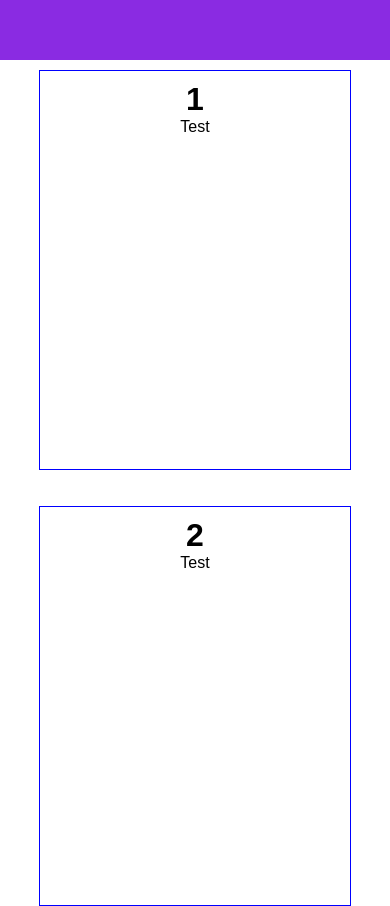
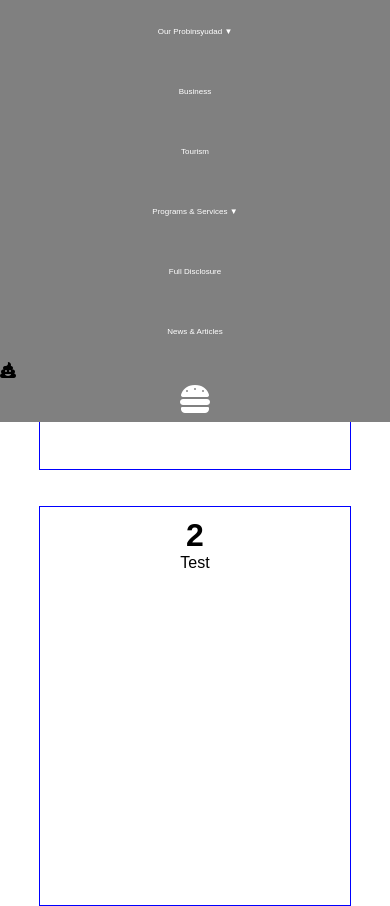
Before and after one commit to PTLabro/Article-cards, a plain HTML site: page index.html in a window 390 px wide. Shown: the top 906 px of the page. Drawn offline with Linux system fonts and the light colour scheme.

Commit message:
Savepoint

```diff
--- a/index.html
+++ b/index.html
@@ -6,11 +6,10 @@
     </head>
     <body>
         <header>
-            <div class="header-container">
+            <span class="brand">
+                <img src="images/logo.png"/>
+            </span>
                 <nav>
-                    <div class="website-title">
-                        <img src="images/logo.png"/>
-                    </div>
                     <ul>
                         <li>
                             <a href="#">Our Probinsyudad ▼</a>
@@ -30,12 +29,12 @@
                         </li>
                         <li><a href="#">Full Disclosure</a></li>
                         <li><a href="#">News & Articles</a></li>
+                        <label for="check" class="close-menu"><i class="fa-solid fa-poo"></i></label>
                     </ul>
                     <div class="burger-menu">
-                        <i class="fa-solid fa-burger"></i>
+                        <label for="check"  class="close-menu"><i class="fa-solid fa-burger"></i></label>
                     </div>
                 </nav>
-            </div>
         </header>
         <main>
           <div class = "flex-container">
--- a/style.css
+++ b/style.css
@@ -12,26 +12,22 @@ body{
 header{
     height: 60px;
     background-color: blueviolet;
-}
-
-.header-container{
     display: flex;
-    justify-content: space-between;
     align-items: center;
 }
-
-header nav img{
+header span img{
     margin-left: 10px;
     max-height: 50px;
 }
 
 header nav{
+    display: flex;
+    flex-direction: row-reverse;
+    align-items: center;
+    justify-content: space-between;
     width: 100%;
     max-height: 60px;
     max-width: 100%;
-    display: flex;
-    align-items: center;
-    justify-content: space-between;
 }
 
 header nav ul{
@@ -121,7 +117,7 @@ header nav ul li:hover ul.drop-down{
 
   @media screen and (max-width: 64em) {
     header nav{
-        height: 90vh;
+        height: 50vh;
         max-height: none;
         position: fixed;
         top: 0;
@@ -132,7 +128,7 @@ header nav ul li:hover ul.drop-down{
         justify-content: space-around;
         align-items: center;
         background-color: gray;
-        display: none;
+
     }
     header nav ul{
         width: 100%;
```
